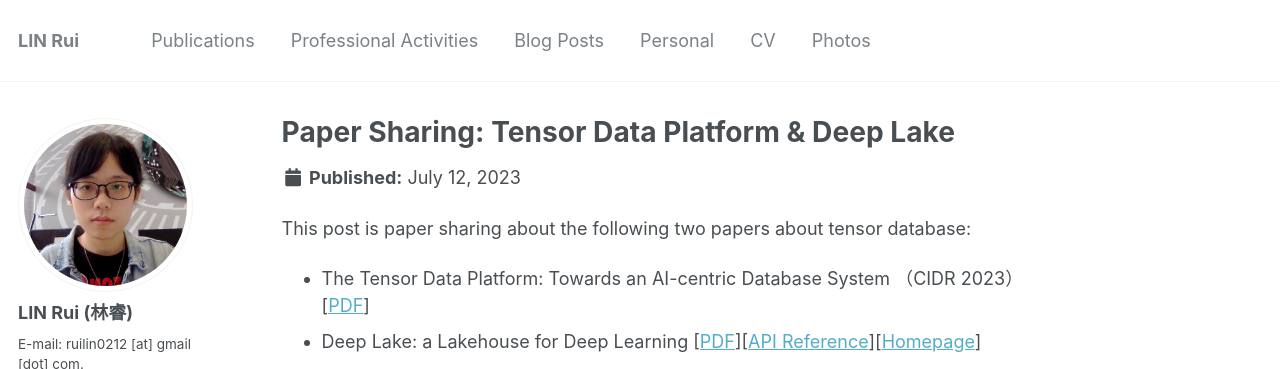
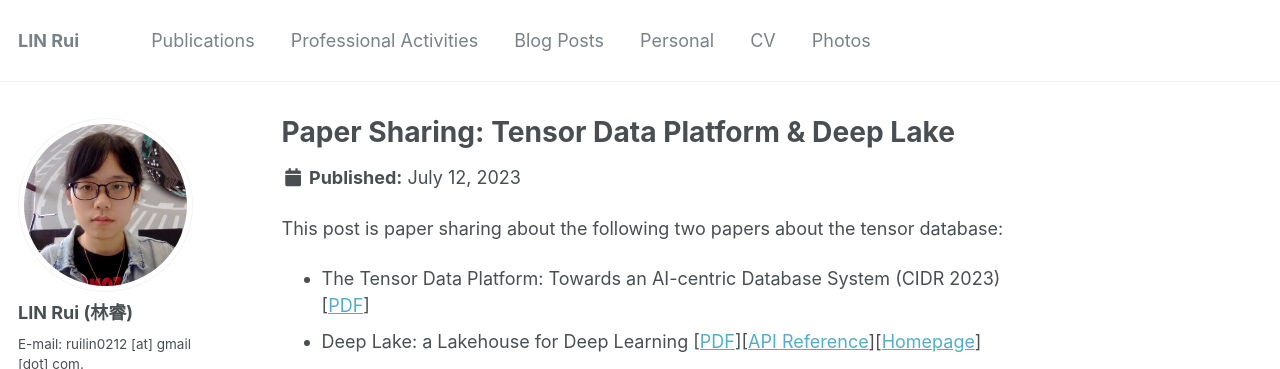
Before and after one commit to rlin27/rlin27.github.io, a Jekyll site: the page built from _posts/2023-07-12-Paper-Sharing.md, in a window 1280 px wide and 900 px high, cut to the strip 0-369 px from the top of the window. Built offline with Jekyll 4.4.1, drawn with Linux system fonts in a browser that asks for light colours.

Commit message:
Update 2023-07-12-Paper-Sharing.md

```diff
--- a/_posts/2023-07-12-Paper-Sharing.md
+++ b/_posts/2023-07-12-Paper-Sharing.md
@@ -8,8 +8,8 @@ tags:
   - tensor
 ---
 
-This post is paper sharing about the following two papers about tensor database:
-- The Tensor Data Platform: Towards an AI-centric Database System （CIDR 2023） [[PDF](https://arxiv.org/pdf/2211.02753.pdf)]
+This post is paper sharing about the following two papers about the tensor database:
+- The Tensor Data Platform: Towards an AI-centric Database System (CIDR 2023) [[PDF](https://arxiv.org/pdf/2211.02753.pdf)]
 - Deep Lake: a Lakehouse for Deep Learning [[PDF](https://arxiv.org/pdf/2209.10785.pdf)][[API Reference](https://docs.deeplake.ai/en/latest/#)][[Homepage](https://www.deeplake.ai/)]
 
 <iframe src="/files/pdf/20230712-PaperSharing-tensor-database.pdf" width="100%" height="500" frameborder="no" border="0" marginwidth="0" marginheight="0"></iframe>
```
